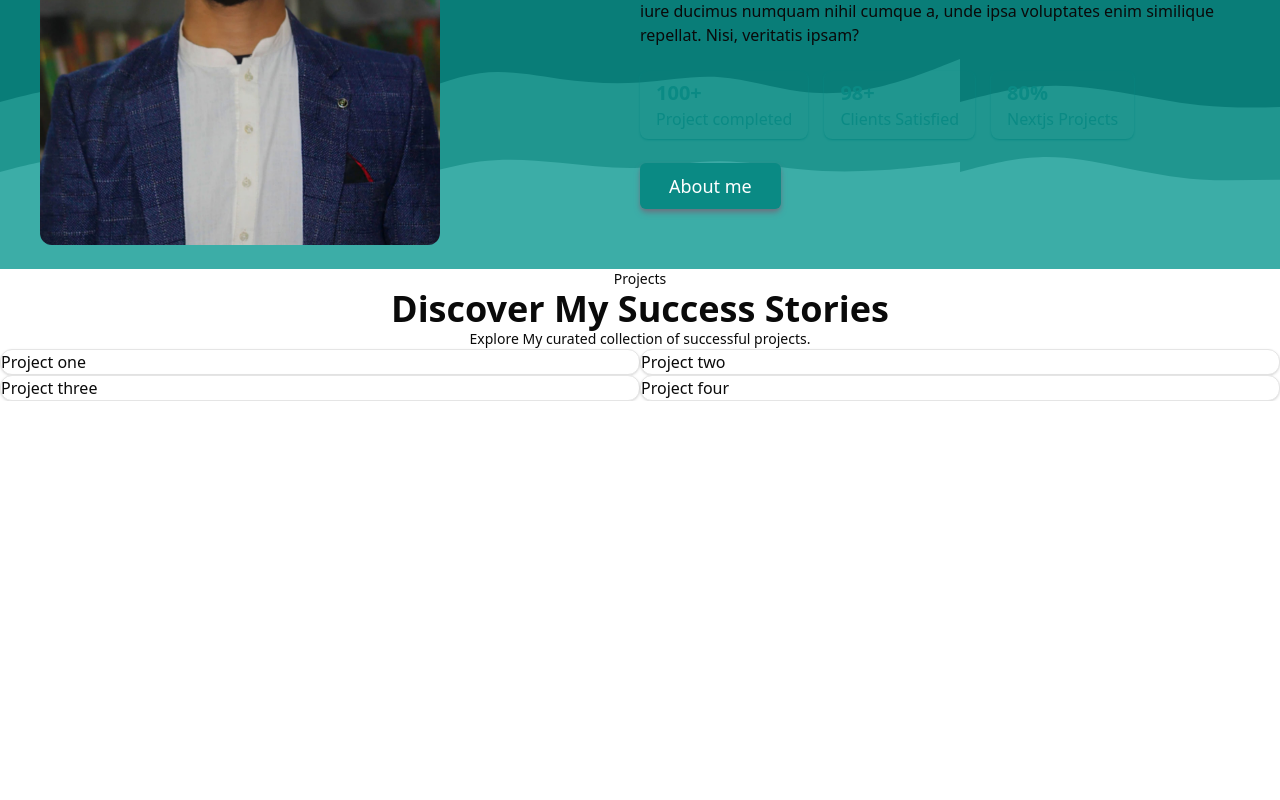
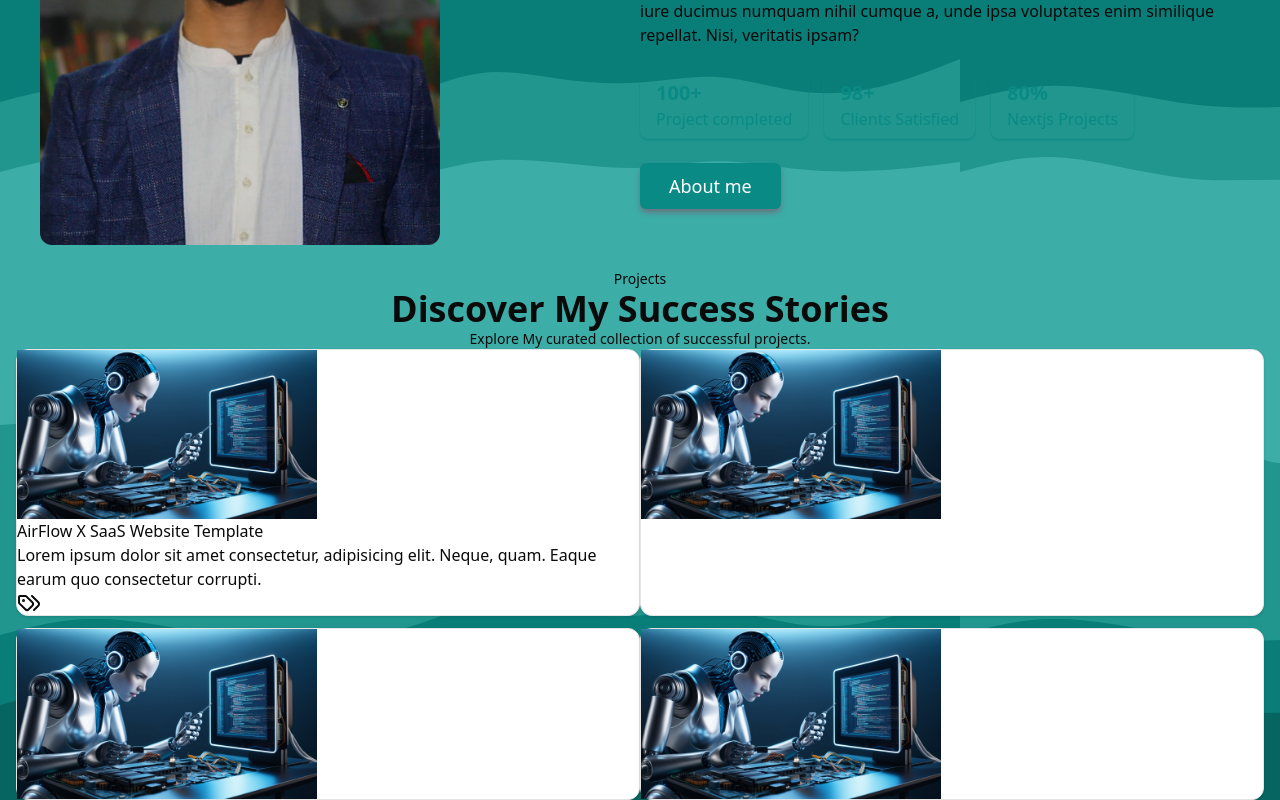
Before and after one commit to iamasadshah/my-portfolio, a Next.js app: page / in a window 1280 px wide. Shown: the part 1936-2736 px from the top of the page. Before the commit the page ends 2337 px from the top, so only its background shows below. Built offline with nearby package versions, Linux system fonts and the light colour scheme.

Commit message:
project images added

```diff
--- a/src/app/components/Projects.tsx
+++ b/src/app/components/Projects.tsx
@@ -1,9 +1,14 @@
 import { Card } from "@/components/ui/card";
 import React from "react";
-
+import Image from "next/image";
+import { Tags } from "lucide-react";
 const Projects = () => {
   return (
-    <div>
+    <div
+      style={{
+        backgroundImage: "url('/first-bg.svg')", // Replace with your image path
+      }}
+    >
       <p className="text-center text-sm">Projects</p>
       <h1 className="text-center text-4xl font-bold">
         Discover My Success Stories
@@ -11,11 +16,43 @@ const Projects = () => {
       <p className="text-center text-sm">
         Explore My curated collection of successful projects.
       </p>
-      <div className="grid grid-cols-1 md:grid-cols-2">
-        <Card>Project one</Card>
-        <Card>Project two</Card>
-        <Card>Project three</Card>
-        <Card>Project four</Card>
+      <div className="grid grid-cols-1 md:grid-cols-2 px-4 gap-y-3">
+        <Card className="project-card">
+          <Image
+            src={"/project-image.jpg"}
+            alt="project one"
+            width={300}
+            height={300}
+          />
+          <h1>AirFlow X SaaS Website Template</h1>
+          Lorem ipsum dolor sit amet consectetur, adipisicing elit. Neque, quam.
+          Eaque earum quo consectetur corrupti.
+          <Tags>project 1</Tags>
+        </Card>
+        <Card className="project-card">
+          <Image
+            src={"/project-image.jpg"}
+            alt="project one"
+            width={300}
+            height={300}
+          />
+        </Card>
+        <Card className="project-card">
+          <Image
+            src={"/project-image.jpg"}
+            alt="project one"
+            width={300}
+            height={300}
+          />
+        </Card>
+        <Card className="project-card">
+          <Image
+            src={"/project-image.jpg"}
+            alt="project one"
+            width={300}
+            height={300}
+          />
+        </Card>
       </div>
     </div>
   );
```
Also changed, not shown: public/project-image.jpg (added).
